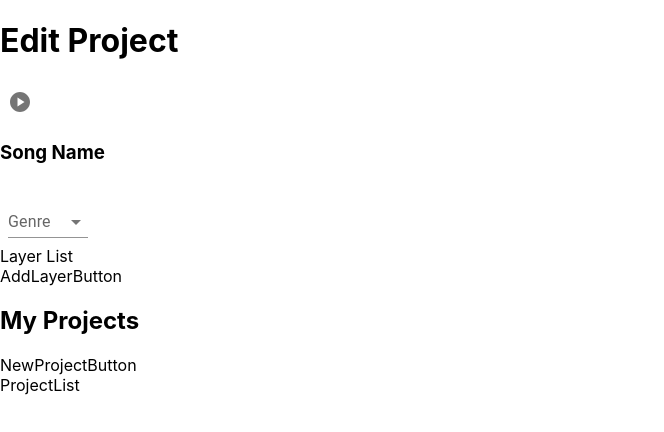
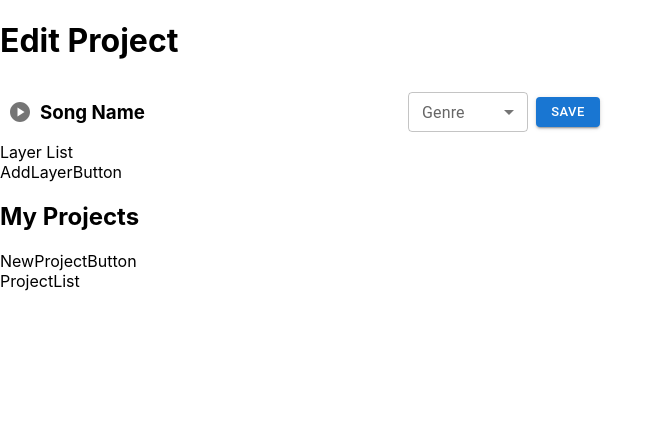
Before and after one commit to rpp33-boc-pacific/improvibe, a Next.js app: page /editor in a window 1280 px wide. Shown: the top 432 px of the page, without its empty margins (0-664 px from the left). Built offline with nearby package versions, Linux system fonts and the light colour scheme.

Commit message:
rough project header complete

```diff
--- a/components/projectEditor/GenreSelector.tsx
+++ b/components/projectEditor/GenreSelector.tsx
@@ -1,4 +1,5 @@
 import * as React from 'react';
+import Box from '@mui/material/Box';
 import InputLabel from '@mui/material/InputLabel';
 import MenuItem from '@mui/material/MenuItem';
 import FormControl from '@mui/material/FormControl';
@@ -13,21 +14,21 @@ function GenreSelector() {
 
   return (
     <div>
-      <FormControl variant="standard" sx={{ m: 1, minWidth: 80 }}>
+      <FormControl sx={{ m: 1, minWidth: 120 }} size="small">
       <InputLabel id="genre-select-label">Genre</InputLabel>
       <Select
         labelId="genre-select-label"
         id="genre-select"
         value={genre}
+        label="Genre"
         onChange={handleChange}
-          label="Genre"
       >
         <MenuItem value="">
           <em>None</em>
         </MenuItem>
+        <MenuItem value={'pop'}>Pop</MenuItem>
         <MenuItem value={'rock'}>Rock</MenuItem>
         <MenuItem value={'hip-hop'}>Hip-Hop</MenuItem>
-          <MenuItem value={'pop'}>Pop</MenuItem>
         <MenuItem value={'country'}>Country</MenuItem>
       </Select>
     </FormControl>
--- a/components/projectEditor/ProjectHeader.tsx
+++ b/components/projectEditor/ProjectHeader.tsx
@@ -1,13 +1,47 @@
 import PlayProject from "./PlayProject";
 import GenreSelector from "./GenreSelector";
+import SaveProject from "./SaveProject";
+import Grid from '@mui/material/Grid';
+import Box from '@mui/material/Box';
 
 function ProjectHeader() {
 
+  const style = {
+    width: 600,
+    height: 60,
+    backgroundColor: '#fff',
+  };
+
   return (
     <>
-      <PlayProject />
-      <h3>Song Name</h3>
-      <GenreSelector />
+      <Box sx={style}>
+        <Grid
+        container
+        direction="row"
+        justifyContent="space-between"
+        alignItems="center">
+          <div>
+            <Grid
+            container
+            direction="row"
+            justifyContent="flex-start"
+            alignItems="center">
+              <PlayProject />
+              <h3>Song Name</h3>
+            </Grid>
+          </div>
+          <div>
+            <Grid
+            container
+            direction="row"
+            justifyContent="flex-end"
+            alignItems="center">
+              <GenreSelector />
+              <SaveProject />
+            </Grid>
+          </div>
+        </Grid>
+      </Box>
     </>
   );
 }
--- a/components/projectEditor/SaveProject.tsx
+++ b/components/projectEditor/SaveProject.tsx
@@ -1,3 +1,14 @@
-export default function Contact() {
-  return <div>This is the contact page.</div>
+import * as React from 'react';
+import Button from '@mui/material/Button';
+
+export default function SaveProject() {
+  return (
+    <Button
+    onClick={() => {
+      alert('save clicked');
+    }}
+    variant="contained"
+    size="small"
+    >Save</Button>
+  );
 }
```
Lines whose indentation alone changed are shown as unchanged.
